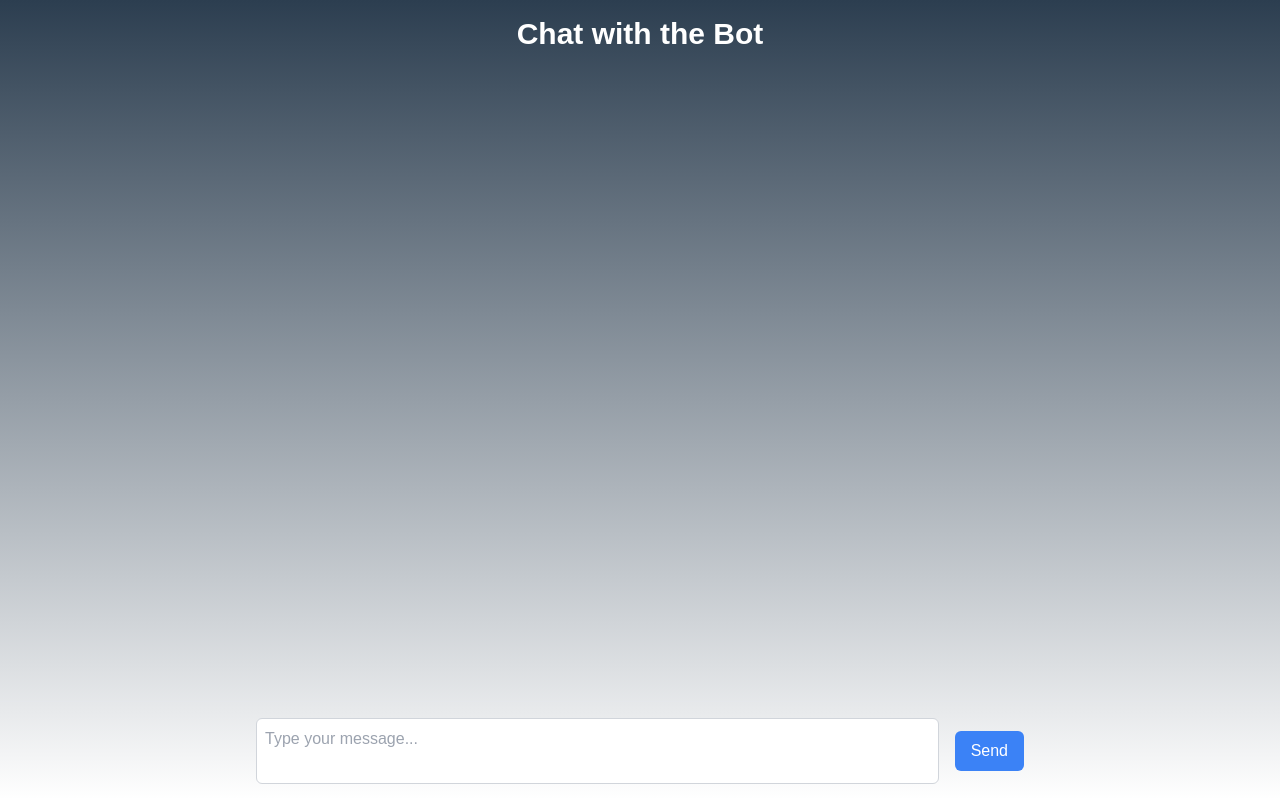
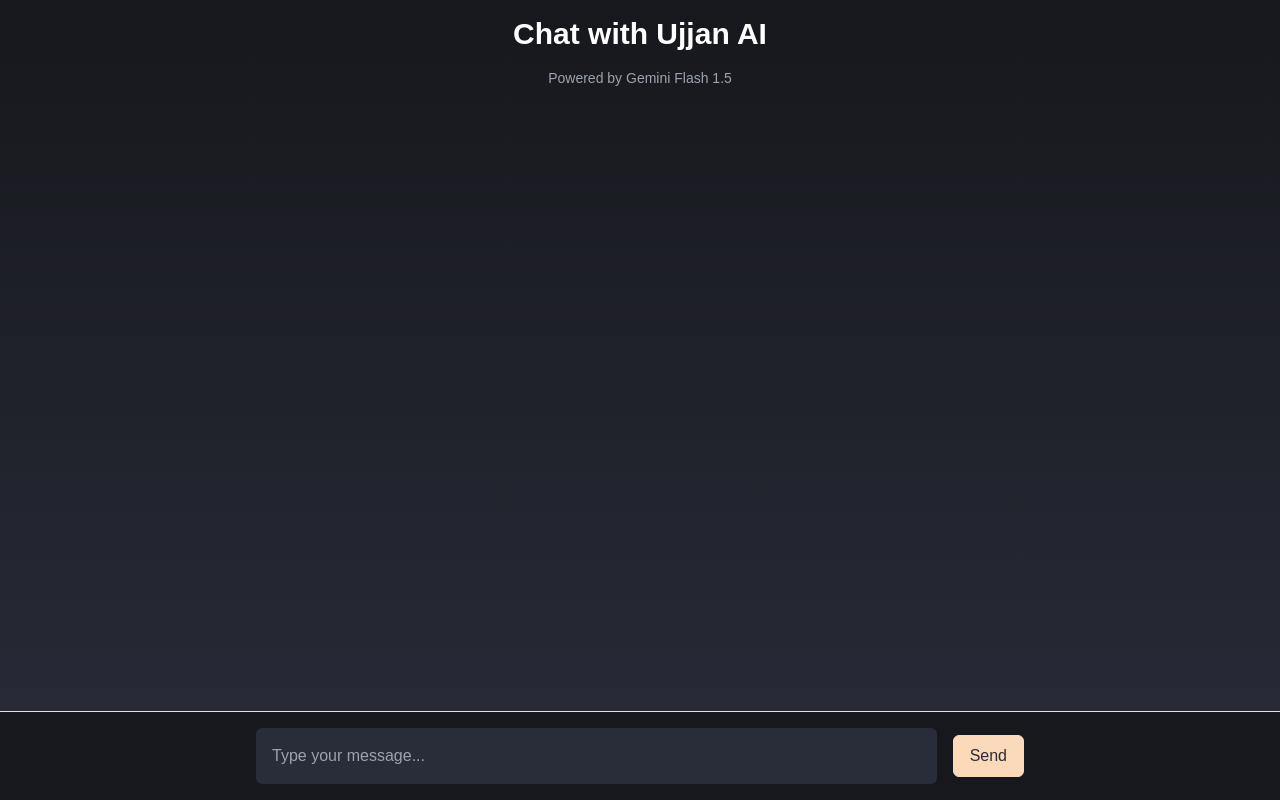
Before and after one commit to a-rehman-ujjan/Ask-Ujjan-ChatBot, a Next.js app in the folder Frontend/: page / in a window 1280 px wide. Built offline with nearby package versions, Linux system fonts and the light colour scheme.

Commit message:
Update page.tsx

```diff
--- a/Frontend/src/app/page.tsx
+++ b/Frontend/src/app/page.tsx
@@ -1,5 +1,6 @@
 'use client'; // Ensure this is at the top for client components
 import React, { useState, useEffect, useRef } from 'react';
+import MDR from '../components/MarkdownRenderer';
 import ReactMarkdown from 'react-markdown';
 
 const Chat = () => {
@@ -20,11 +21,13 @@
     setMessages([...messages, { user: userMessage, bot: '...' }]); // Add user message with bot placeholder
 
     try {
-      const response = await fetch('https://squid-app-ttamb.ondigitalocean.app/chat', {
+      console.log("Try entered")
+      const response = await fetch('https://miniature-happiness-56q6vqj5676hvg9w-8000.app.github.dev/chat', {
         method: 'POST',
         headers: { 'Content-Type': 'application/json' },
         body: JSON.stringify({ prompt: userMessage }),
       });
+      console.log(response);
 
       if (!response.ok) {
         const errorMessage = await response.text();
@@ -35,37 +38,41 @@
       const data = await response.json();
       setMessages((prevMessages) =>
         prevMessages.map((msg, i) =>
-          i === prevMessages.length - 1 ? { ...msg, bot: data.text } : msg
+          i === prevMessages.length - 1 ? { ...msg, bot: data.data } : msg
         )
       );
+      console.log(data.data);
 
     } catch (error) {
       console.error('Error fetching data:', error);
-      setMessages((prevMessages) => [...prevMessages, { user: userMessage, bot: 'Error fetching response' }]);
+      setMessages((prevMessages) => [...prevMessages, { user: userMessage, bot: `Error fetching message: ${error}` }]);
     }
 
     setInput('');
   };
 
   return (
-    <div className="flex flex-col h-screen bg-gradient-to-b from-[#2c3e50] to-#3498db] text-white">
+    <div className="flex flex-col h-screen bg-gradient-to-b from-[#17181D] to-[#292C39] text-white">
       <div className="flex-grow overflow-y-auto p-4">
         <div className="max-w-3xl mx-auto">
-          <h1 className="text-3xl font-bold mb-4 text-center ">Chat with the Bot</h1>
+          <h1 className="text-3xl font-bold mb-4 text-center ">Chat with Ujjan AI</h1>
+          <p className="text-center text-sm text-gray-400 mt-4 mb-4">Powered by Gemini Flash 1.5</p>
 
           {/* Chat messages */}
             <div className="space-y-4">
             {messages.map((message, index) => (
-              <div key={index}>
+              <div key={index} className="flex flex-col">
               {/* User message */}
-                <div className="bg-gray-500 text-white p-3 rounded-lg max-w-xl">
-                  <p className="text-sm">You:</p>
-                  <p>{message.user}</p>
+                <div className="self-end bg-[#292C39] text-[#FCD9B8] p-4 m-2 rounded-lg max-w-xl min-w-80">
+                {/* <p className="text-sm">You:</p> */}
+                <p className='text-lg'>{message.user}</p>
                 </div>
               {/* Bot message */}
-                <div className="bg-gray-300 text-gray-800 p-3 rounded-lg max-w-xl mt-2">
-                  <p className="text-sm">Bot:</p>
-                  <ReactMarkdown className="prose">{message.bot}</ReactMarkdown>
+              <div className="self-start p-3 m-2 text-gray-300 rounded-lg max-w-full min-w-80 mt-2 flex items-top space-x-2">
+                {/* <p className="text-sm">Bot:</p> */}
+                <img src="/favicon.ico" alt="favicon" className="w-6 h-6 rounded-full" />
+                {/* <ReactMarkdown className="prose">{message.bot}</ReactMarkdown> */}
+                <MDR content={message.bot} />
               </div>
               </div>
             ))}
@@ -74,17 +81,26 @@
         </div>
       </div>
 
-      {/* Input area */}
-      <div className=" bg-gray-b from-gray-300 to-gray-500 p-4 border-t flex justify-center">
+
+      <div className="bg-[#17181D] p-4 border-t border-[#FCD9B8] flex justify-center">
         <form onSubmit={handleSubmit} className="flex items-center space-x-4 w-full max-w-3xl">
           <textarea
             value={input}
             onChange={(e) => setInput(e.target.value)}
             placeholder="Type your message..."
-            className="flex-grow border border-gray-300 text-black p-2 rounded-md resize-none"
-            rows={2}
+            className="flex-grow bg-[#292C39] text-[#FCD9B8] p-4 rounded-md resize-none"
+            rows={1}
+            onKeyDown={(e) => {
+              if (e.key === 'Enter' && !e.shiftKey) {
+              e.preventDefault();
+              e.currentTarget.form?.requestSubmit();
+              }
+            }}
           />
-          <button type="submit" className="bg-blue-500 text-white px-4 py-2 rounded-md hover:bg-blue-600">
+            <button
+            type="submit"
+            className="bg-[#FCD9B8] text-[#292C39] border border-[#FCD9B8] px-4 py-2 rounded-md hover:bg-transparent hover:text-[#FCD9B8] hover:border-[#FCD9B8]"
+            >
             Send
             </button>
         </form>
```
Lines whose indentation alone changed are shown as unchanged.
